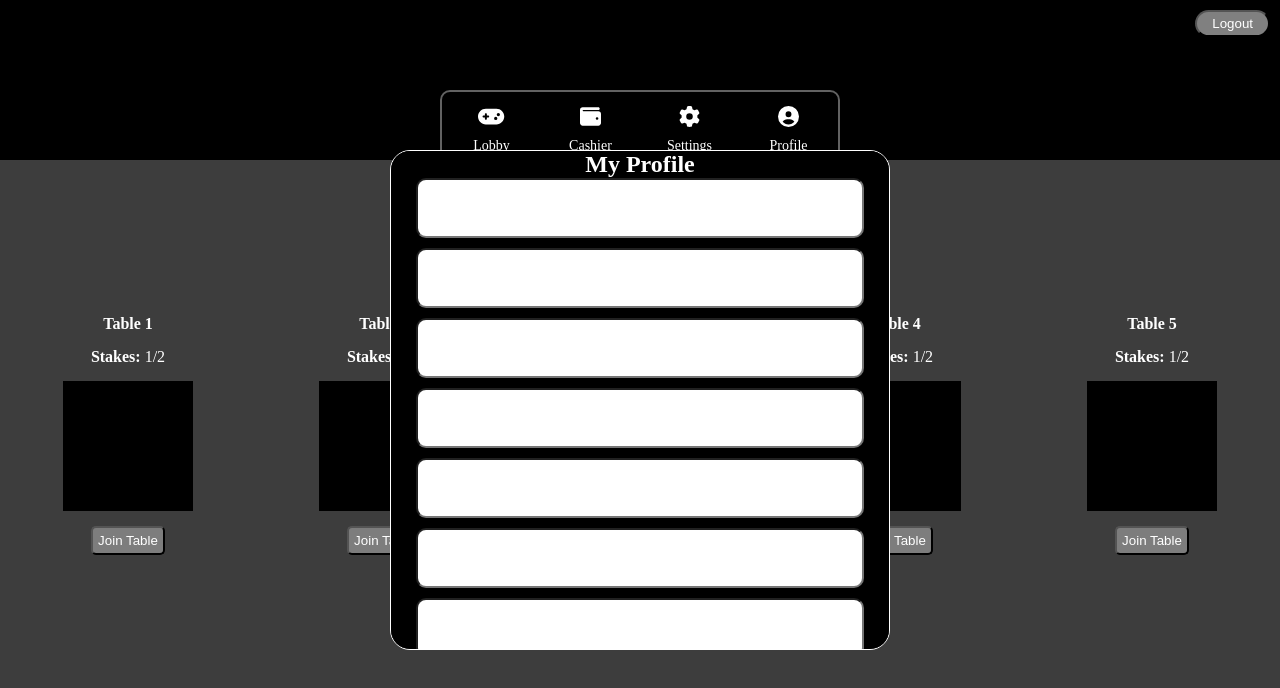
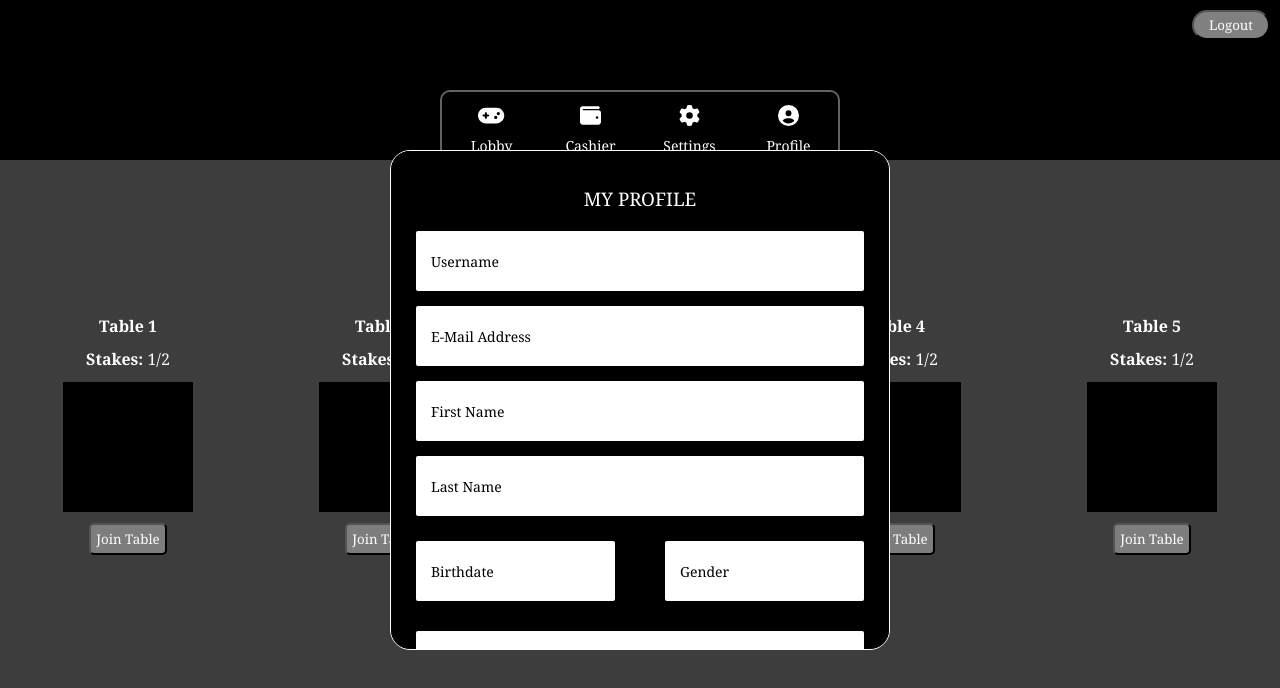
Before and after one commit to lavell119/pong_react, a React (Create React App) app in the folder frontend/: page / in a window 1280 px wide. Shown: the top 688 px of the page. Built offline with nearby package versions, Linux system fonts and the light colour scheme; no server answers.

Commit message:
changed input fields to divs and added label spans inside for field content inside profile-popup

```diff
--- a/frontend/src/App.css
+++ b/frontend/src/App.css
@@ -2,6 +2,7 @@
   padding: 0px;
   margin: 0px;
   box-sizing: border-box;
+  font-family: "cambria";
 }
 
 .lobby {
@@ -161,8 +162,62 @@ a {
   border-radius: 10px;
   background: white;
   margin-bottom: 10px;
+  padding-left: 15px;
 }
 
 .profile_popup_content {
   background: black;
+  width: 100%;
+  text-align: center;
+  display: flex;
+  flex-direction: column;
+  align-items: center;
+  padding-top: 35px;
 }
+
+.profile_popup_field {
+  height: 60px;
+  width: 90%;
+  border-radius: 2px;
+  background: white;
+  margin-bottom: 15px;
+  padding-left: 15px;
+  display: flex;
+  align-items: center;
+  justify-content: flex-start;
+}
+
+.profile_popup h3 {
+  margin-bottom: 20px;
+  font-weight: 400;
+}
+
+.profile_popup_field span {
+  color: black;
+  font-size: 14px;
+}
+
+.profile_popup_field_divider {
+  height: 100px;
+  width: 100%;
+  display: flex;
+  justify-content: space-around;
+  padding-top: 10px;
+}
+
+.mini_profile_popup_field  {
+  height: 60px;
+  width: 40%;
+  border-radius: 2px;
+  background: white;
+  margin-bottom: 15px;
+  padding-left: 15px;
+  display: flex;
+  align-items: center;
+  justify-content: flex-start;
+}
+
+.mini_profile_popup_field span {
+  color: black;
+  font-size: 14px;
+}
--- a/frontend/src/components/Lobby.js
+++ b/frontend/src/components/Lobby.js
@@ -22,30 +22,55 @@ export default function Lobby() {
         </div>
         <div className="profile_popup">
           <div className="profile_popup_content">
-            <h2>My Profile</h2>
-          <input></input>
-          <input></input>
-          <input></input>
-          <input></input>
-          <input></input>
-          <input></input>
-          <input></input>
-          <input></input>
-          <input></input>
-          <input></input>
-          <input></input>
-          <input></input>
-          <input></input>
-          <input></input>
-          <input></input>
-          <input></input><input></input>
-          <input></input>
-          <input></input>
-          <input></input>
-          <input></input>
-          <input></input>
-          <input></input>
-          <input></input>
+            <h3>MY PROFILE</h3>
+            <div className='profile_popup_field'>
+              <span>Username</span>
+            </div>
+            <div className='profile_popup_field'>
+              <span>E-Mail Address</span>
+              </div>
+            <div className='profile_popup_field'>
+              <span>First Name</span>
+            </div>
+            <div className='profile_popup_field'>
+            <span>Last Name</span>
+
+            </div>
+            <div className="profile_popup_field_divider">
+              <div className='mini_profile_popup_field'>
+                <span>Birthdate</span>
+              </div>
+              <div className='mini_profile_popup_field'>
+                <span>Gender</span>
+              </div>
+            </div>
+
+            <div className='profile_popup_field'>
+              <span>Address Line 1</span>
+            </div>
+            <div className='profile_popup_field'>
+              <span>Address Line 2</span>
+
+            </div>
+            <div className='profile_popup_field'>
+              <span>City</span>
+            </div>
+            <div className='profile_popup_field'>
+              <span>State/ Province</span>
+            </div>
+            <div className='profile_popup_field'>
+              <span>Zip/ Postal Code</span>
+            </div>
+            <div className='profile_popup_field'>
+              <span>Mobile/ Cell Phone</span>
+            </div>
+            <div className='profile_popup_field'>
+              <span>Daytime Phone</span>
+            </div>
+            <div className='profile_popup_field'>
+              <span>Evening Phone</span>
+            </div>
+
           </div>
         </div>
         <div className="lobby_content">
```
